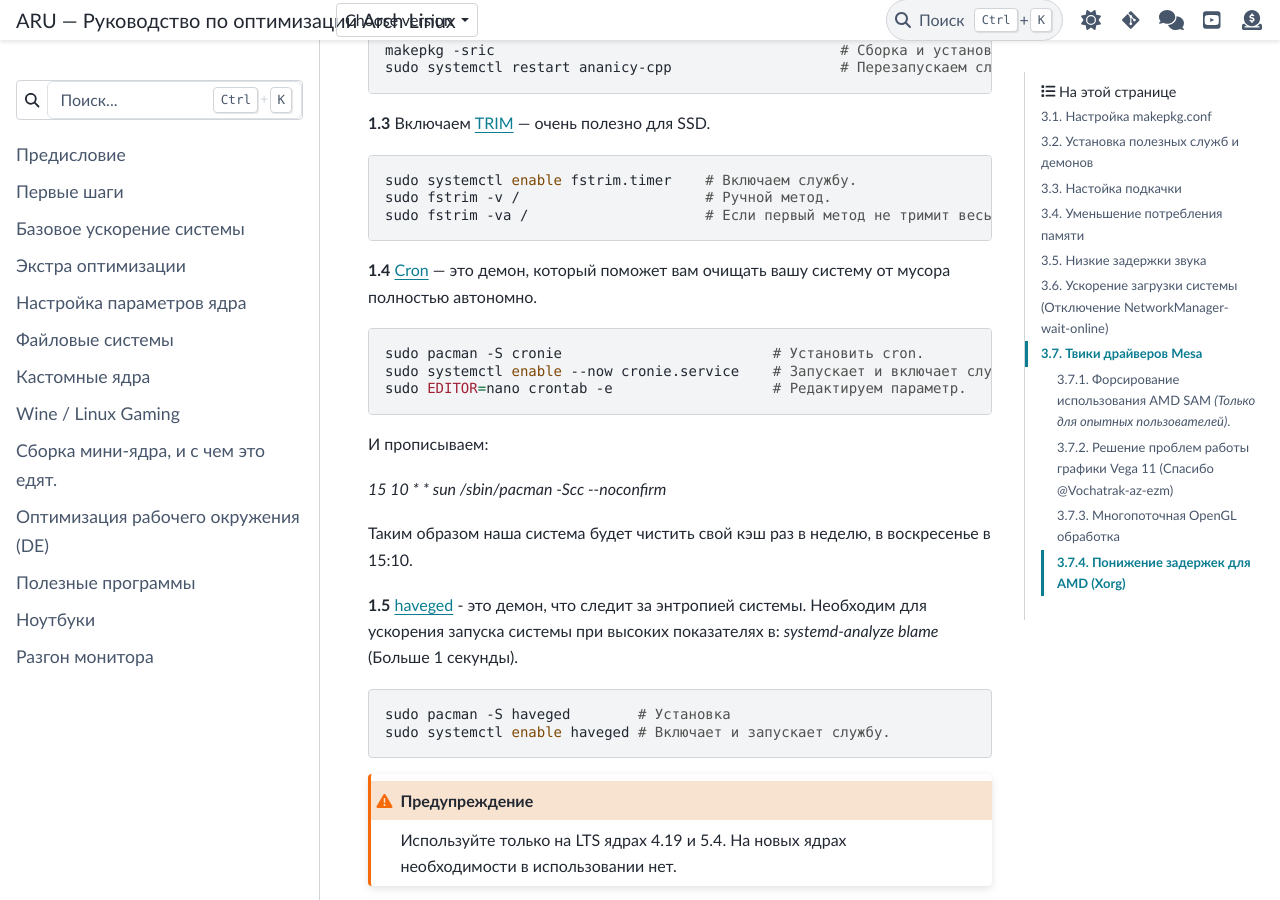
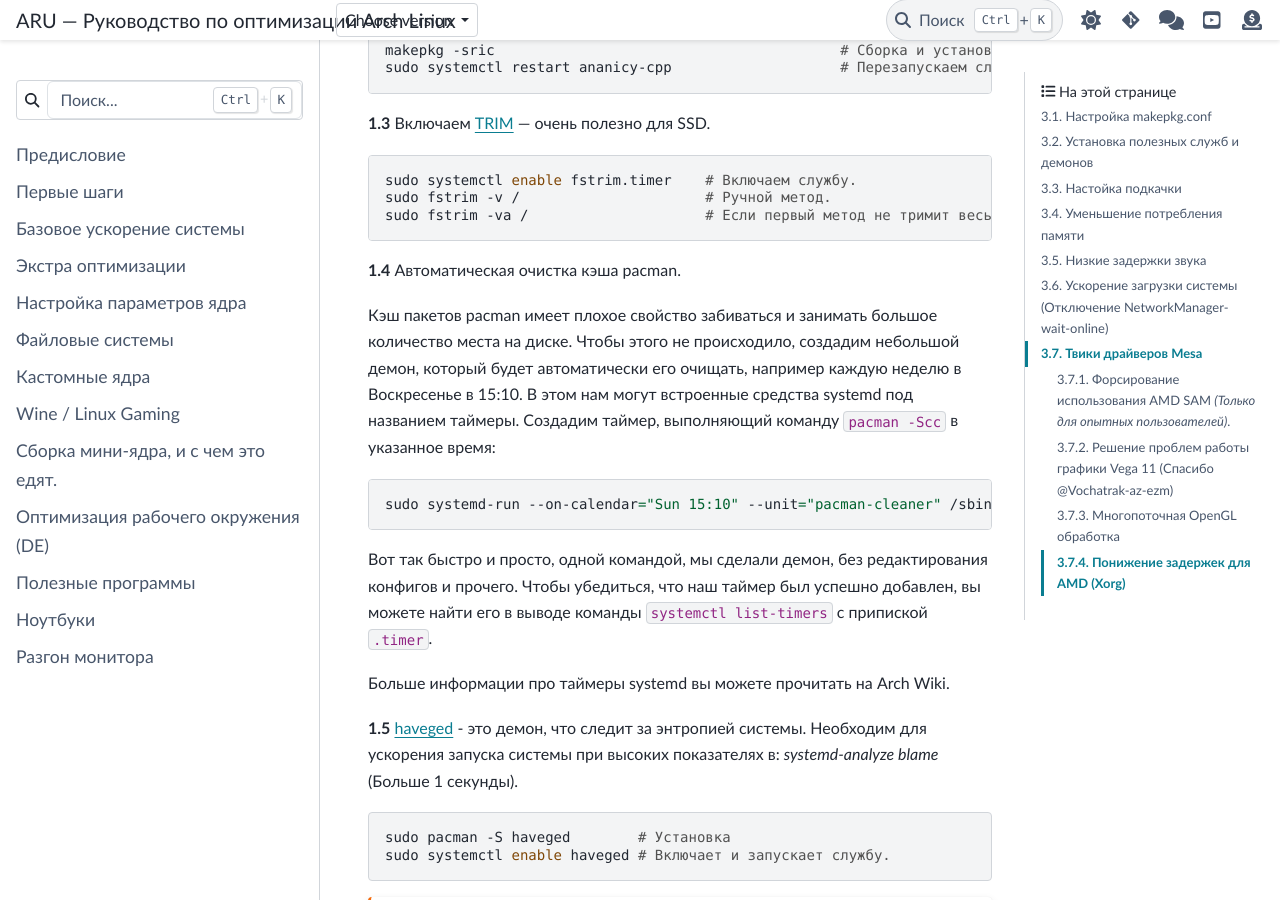
Before and after one commit to ventureoo/ARU, a Sphinx documentation site: the page built from docs/source/generic-system-acceleration.rst, in a window 1280 px wide and 900 px high, scrolled down 2914 px. Built offline with Sphinx 7.4.7 and the PyData theme 0.15.4, drawn with Linux system fonts in a browser that asks for light colours.

Commit message:
generic-system-acceleration: Replace cron with systemd timers

```diff
--- a/docs/source/generic-system-acceleration.rst
+++ b/docs/source/generic-system-acceleration.rst
@@ -150,20 +150,24 @@ ccache. За счёт этого и достигается многократн
   sudo fstrim -v /                      # Ручной метод.
   sudo fstrim -va /                     # Если первый метод не тримит весь диск.
 
-**1.4** `Сron <https://wiki.archlinux.org/title/cron>`_ — это демон,
-который поможет вам очищать вашу систему от мусора полностью
-автономно. ::
+**1.4** Автоматическая очистка кэша pacman.
 
-  sudo pacman -S cronie                         # Установить cron.
-  sudo systemctl enable --now cronie.service    # Запускает и включает службу.
-  sudo EDITOR=nano crontab -e                   # Редактируем параметр.
+Кэш пакетов pacman имеет плохое свойство забиваться и занимать большое
+количество места на диске. Чтобы этого не происходило, создадим
+небольшой демон, который будет автоматически его очищать, например
+каждую неделю в Воскресенье в 15:10. В этом нам могут встроенные
+средства systemd под названием таймеры. Создадим таймер, выполняющий
+команду ``pacman -Scc`` в указанное время::
 
-И прописываем:
+  sudo systemd-run --on-calendar="Sun 15:10" --unit="pacman-cleaner" /sbin/pacman -Scc
 
-*15 10 * * sun /sbin/pacman -Scc --noconfirm*
+Вот так быстро и просто, одной командой, мы сделали демон, без
+редактирования конфигов и прочего. Чтобы убедиться, что наш таймер был
+успешно добавлен, вы можете найти его в выводе команды ``systemctl
+list-timers`` с припиской ``.timer``.
 
-Таким образом наша система будет чистить свой кэш раз в неделю, в
-воскресенье в 15:10.
+Больше информации про таймеры systemd вы можете прочитать на Arch
+Wiki.
 
 **1.5** `haveged
 <https://wiki.archlinux.org/title/Haveged_(Русский)>`_ - это демон,
```
